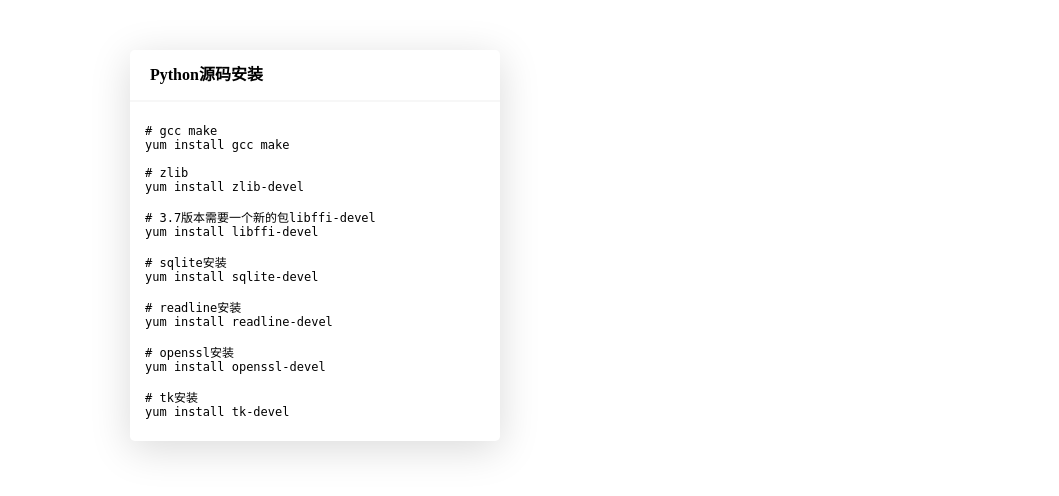
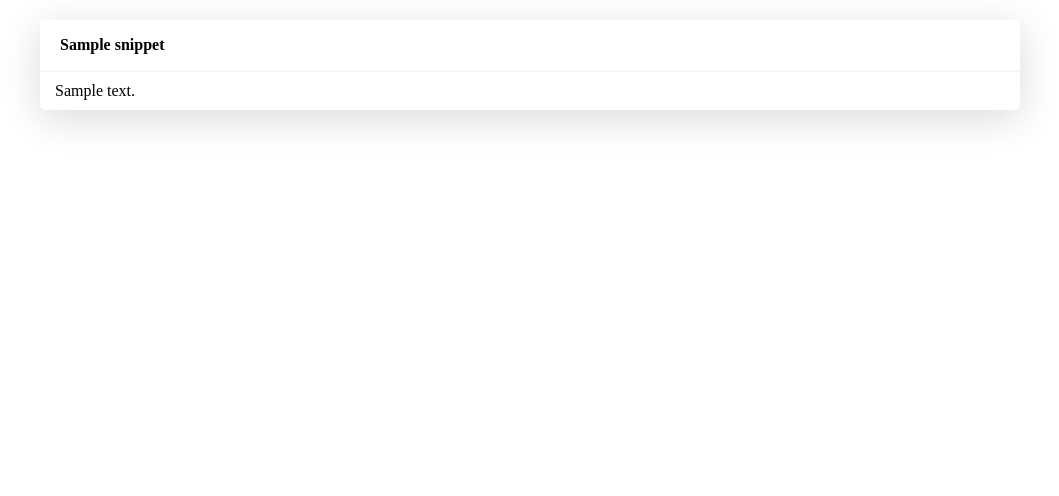
Before and after one commit to istommao/CodeSnippetArchive, a Django app: page / in a window 1280 px wide. Shown: the top 496 px of the page, without its empty margins (110-1169 px from the left). Run offline with Django 3.2, Linux system fonts and the light colour scheme; tables that the repository leaves empty hold one stand-in row (values such as "Sample post"); some libraries are stand-ins or nearby versions.

Commit message:
Modify index page

```diff
--- a/server/server/urls.py
+++ b/server/server/urls.py
@@ -22,29 +22,14 @@ from django.conf.urls.static import static
 
 from django.shortcuts import render
 
-from django import forms
-
-from simditor.fields import RichTextFormField
-from simditor.views import UPLOAD
 
 from snippet.views import SnippetListView
 
 
-class SimditorForm(forms.Form):
-    content = RichTextFormField()
-
-
-def IndexView(request):
-
-    context = {'form': SimditorForm()}
-    return render(request, 'index.html', context)
-
-
 urlpatterns = [
     path('admin', admin.site.urls),
-    path('', IndexView),
+    path('', SnippetListView.as_view()),
     path('snippet/', SnippetListView.as_view()),
-    path('simditor/upload/', UPLOAD)   # add this line
 ]
 
 if settings.DEBUG:
--- a/server/snippet/views.py
+++ b/server/snippet/views.py
@@ -8,5 +8,5 @@ class SnippetListView(View):
 
     def get(self, request, *args, **kwargs):
 
-        snippet = Snippet.objects.order_by('-create_time').first()
-        return render(request, 'snippet.html', {'snippet': snippet})
+        snippets = Snippet.objects.order_by('-create_time')
+        return render(request, 'snippet.html', {'snippets': snippets})
--- a/server/templates/index.html
+++ b/server/templates/index.html
@@ -5,16 +5,14 @@
     <title>CodeSnippet</title>
     <link rel="stylesheet" href="https://codingcat.top/static/css/prism.css">
     <style>
-    .simditor {
-        box-shadow: 0 8px 40px rgba(0, 0, 0, 0.15);
-        width: 800px;
-    }
-    .simditor-body {
-        width: 800px;
+    .mainContent {
+        width: 980px;
+        margin: 20px auto;
     }
     .cardItem {
-        width: 370px;
+        width: 100%;
         font-size:16px;
+        overflow: hidden;
         background: white;
         box-shadow: 0 8px 40px rgba(0, 0, 0, 0.15);
         border-radius: 0.3em;
@@ -32,51 +30,21 @@
     }
     .cardItem pre {
         height: auto;
-        font-size: 12px;
-        overflow: hidden;
+        font-size: 14px;
     }
     </style>
 </head>
 <body>
-
-<div style="width: 800px;margin:50px auto;">
-<div class="cardItem">
-<div class="cardTitle">Python源码安装</div>
-<div class="cardContent">
-<pre><code class="lang-bash"># gcc make
-yum install gcc make
-
-# zlib
-yum install zlib-devel
-
-# 3.7版本需要一个新的包libffi-devel
-yum install libffi-devel
-
-# sqlite安装
-yum install sqlite-devel
-
-# readline安装
-yum install readline-devel
-
-# openssl安装
-yum install openssl-devel
-
-# tk安装
-yum install tk-devel
-</code></pre>
-</div>
-</div>
-<!--
-    <div style="width:800px">
-    <form method="post" style="width:800px" action="./">
-        {% csrf_token %}
-        {{ form.media }}
-        {{ form.as_p }}
-        <p><input type="submit" value="post"></p>
-    </form>
+    <div class="mainContent">
+        {% for snippet in snippets %}
+        <div class="cardItem">
+            <div class="cardTitle">{{ snippet.title }}</div>
+            <div class="cardContent">
+                {{ snippet.content|safe }}
+            </div>
+        </div>
+        {% endfor %}
     </div>
-</div>
--->
     <script src="https://codingcat.top/static/js/prism.js"></script>
 </body>
 </html>
--- a/server/templates/snippet.html
+++ b/server/templates/snippet.html
@@ -5,15 +5,15 @@
     <title>CodeSnippet</title>
     <link rel="stylesheet" href="https://codingcat.top/static/css/prism.css">
     <style>
-    .simditor {
-        box-shadow: 0 8px 40px rgba(0, 0, 0, 0.15);
-        width: 800px;
-    }
-    .simditor-body {
-        width: 800px;
+    .mainContent {
+        width: 980px;
+        margin: 20px auto;
     }
     .cardItem {
+        width: 100%;
+        margin-top: 15px;
         font-size:16px;
+        overflow: hidden;
         background: white;
         box-shadow: 0 8px 40px rgba(0, 0, 0, 0.15);
         border-radius: 0.3em;
@@ -31,20 +31,21 @@
     }
     .cardItem pre {
         height: auto;
-        font-size: 12px;
+        font-size: 14px;
     }
     </style>
 </head>
 <body>
-
-<div style="width: 800px;margin:50px auto;">
-    <div class="cardItem">
-        <div class="cardTitle">Python源码安装</div>
-        <div class="cardContent">
-            {{ snippet.content|safe }}
+    <div class="mainContent">
+        {% for snippet in snippets %}
+        <div class="cardItem">
+            <div class="cardTitle">{{ snippet.title }}</div>
+            <div class="cardContent">
+                {{ snippet.content|safe }}
+            </div>
         </div>
+        {% endfor %}
     </div>
-</div>
     <script src="https://codingcat.top/static/js/prism.js"></script>
 </body>
 </html>
```
